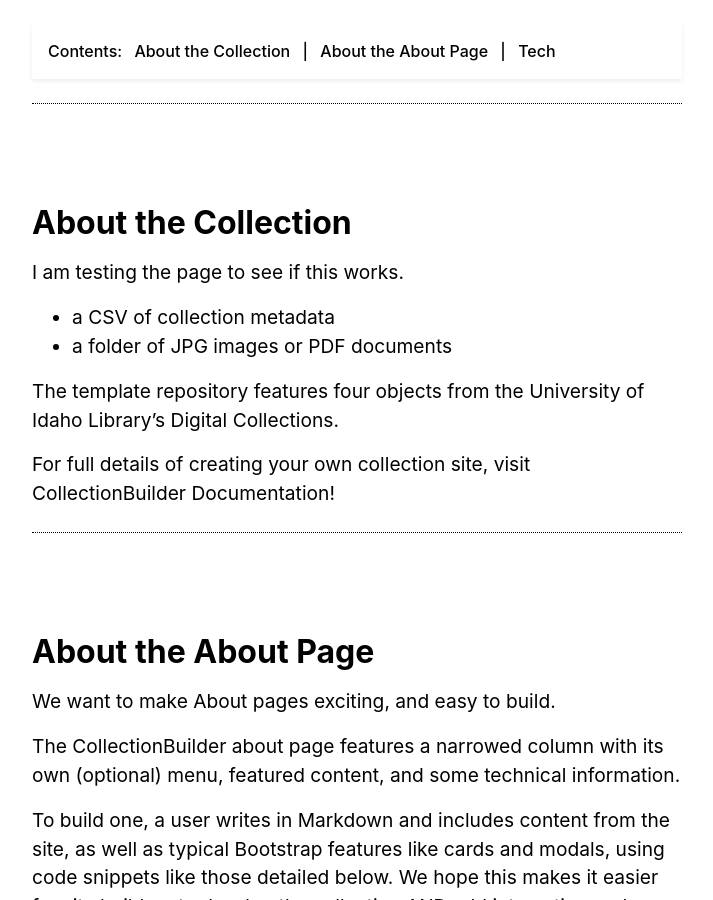
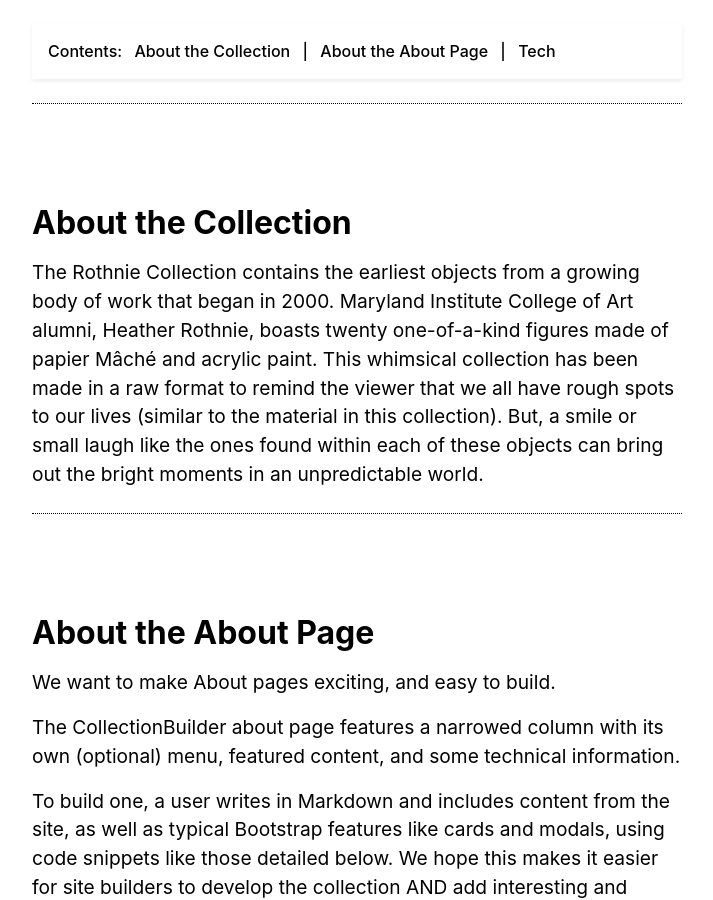
Before and after one commit to HRKerner/Collection-Builder, a Jekyll site: the page built from pages/about.md, in a window 1280 px wide and 900 px high, scrolled down 376 px. Shown: the whole window, without its empty margins (283-996 px from the left). Built offline with Jekyll 4.4.1, drawn with Linux system fonts in a browser that asks for light colours.

Commit message:
Update about.md

```diff
--- a/pages/about.md
+++ b/pages/about.md
@@ -14,14 +14,7 @@ credits: true
 
 ## About the Collection
 
-I am testing the page to see if this works.
-
-- a CSV of collection metadata
-- a folder of JPG images or PDF documents
-
-The template repository features four objects from the University of Idaho Library's [Digital Collections](https://www.lib.uidaho.edu/digital).
-
-For full details of creating your own collection site, visit [CollectionBuilder Documentation](https://collectionbuilder.github.io/cb-docs/)!
+The Rothnie Collection contains the earliest objects from a growing body of work that began in 2000. Maryland Institute College of Art alumni, Heather Rothnie, boasts twenty one-of-a-kind figures made of papier Mâché and acrylic paint. This whimsical collection has been made in a raw format to remind the viewer that we all have rough spots to our lives (similar to the material in this collection). But, a smile or small laugh like the ones found within each of these objects can bring out the bright moments in an unpredictable world.
 
 <!-- IMPORTANT!!! DELETE this comment and the include below when you are finished editing this page for your collection. The include below introduces about page features. They will show up on your collection's about page until you delete it.  -->
 {% include cb/about_the_about.md %}
```
